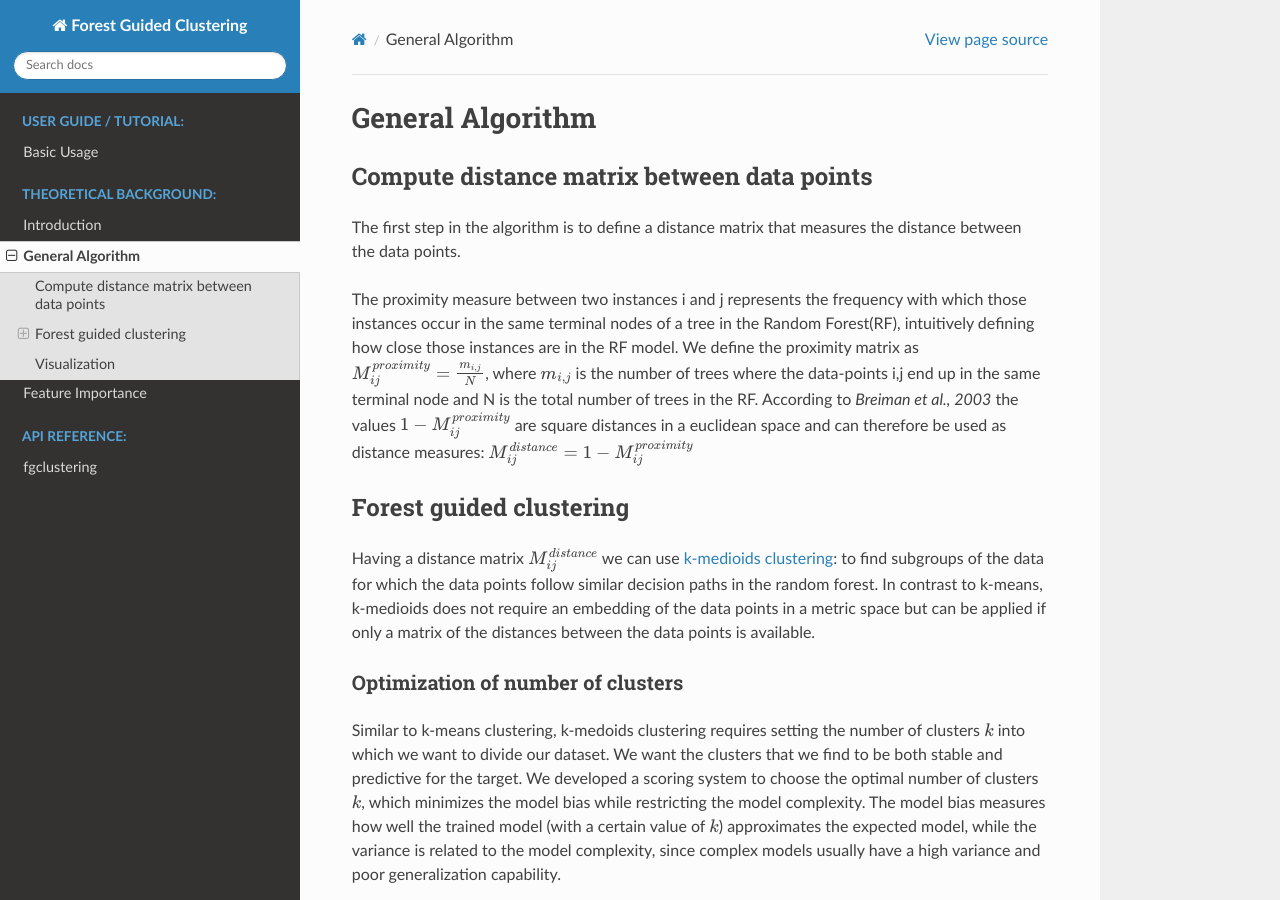
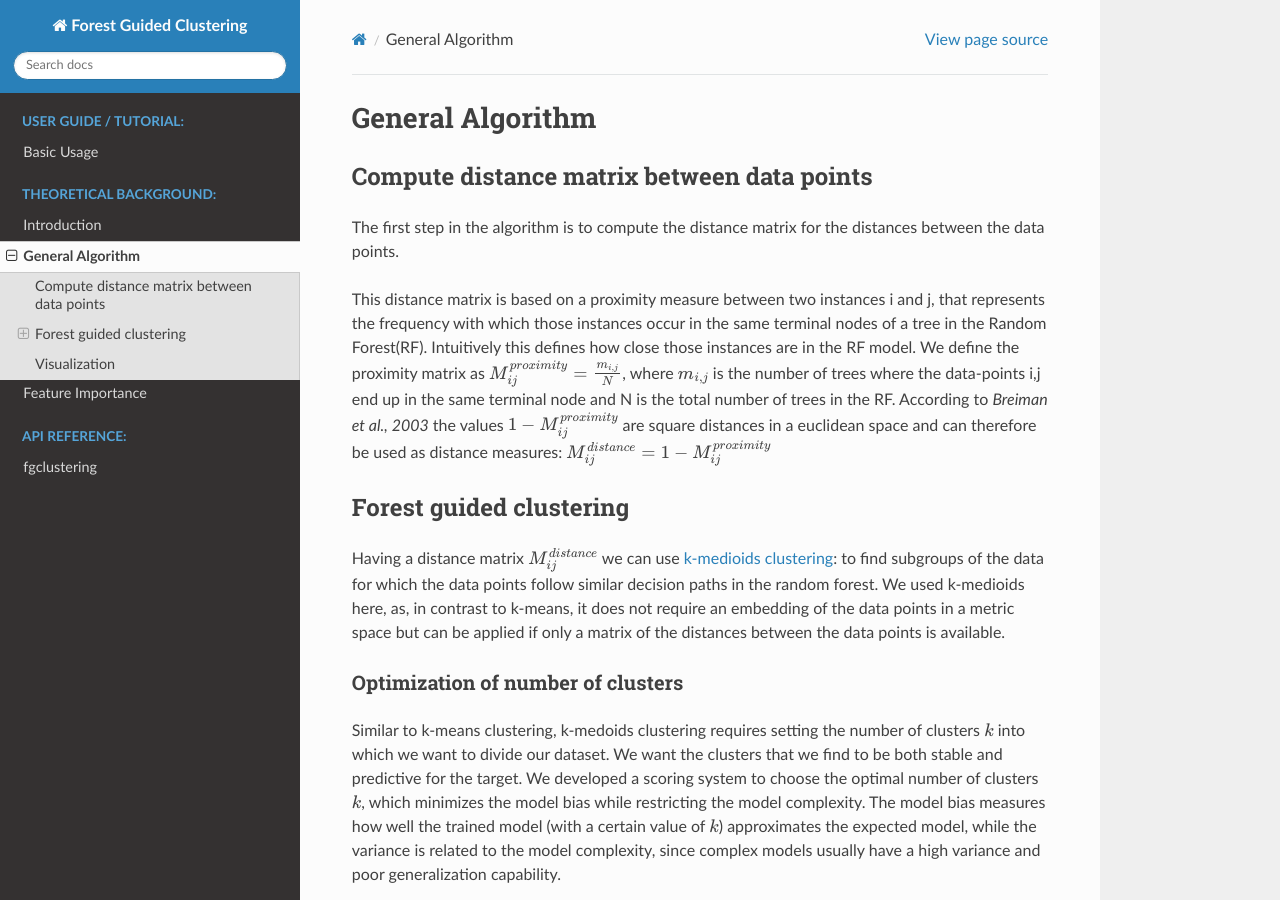
Before and after one commit to HelmholtzAI-Consultants-Munich/fg-clustering, a Sphinx documentation site: the page built from docs/source/general_algorithm.rst, in a window 1280 px wide and 900 px high. Built offline with Sphinx 7.4.7 and the Read the Docs theme 2.0.0, drawn with Linux system fonts in a browser that asks for light colours; pages that are not in the unit, such as notebooks, are missing from menus.

Commit message:
Update general_algorithm.rst

```diff
--- a/docs/source/general_algorithm.rst
+++ b/docs/source/general_algorithm.rst
@@ -3,11 +3,11 @@ General Algorithm
 
 Compute distance matrix between data points
 --------------------------------------------
-The first step in the algorithm is to define a distance matrix that measures the distance between the data points.
+The first step in the algorithm is to compute the distance matrix for the distances between the data points.
 
-The proximity measure between two instances i and j represents the
+This distance matrix is based on a proximity measure between two instances i and j, that represents the
 frequency with which those instances occur in the same terminal nodes of a
-tree in the Random Forest(RF), intuitively defining how close those instances are in the RF
+tree in the Random Forest(RF). Intuitively this defines how close those instances are in the RF
 model.
 We define the proximity matrix as :math:`M^{proximity}_{ij} = \frac{m_{i,j}}{N}`, where :math:`m_{i,j}` is the number of trees where the data-points i,j end up in the same terminal node and N is the total number of trees in the RF.
 According to *Breiman et al., 2003* the values :math:`1-M^{proximity}_{ij}` are square distances in a euclidean space and can therefore be used as distance measures:
@@ -18,7 +18,7 @@ Forest guided clustering
 ------------------------
 Having a distance matrix :math:`M^{distance}_{ij}` we can use  `k-medioids clustering <https://en.wikipedia.org/wiki/K-medoids>`_:
 to find subgroups of the data for which the data points follow similar decision paths in the random forest.
-In contrast to k-means, k-medioids does not require an embedding of the data points in a metric space
+We used k-medioids here, as, in contrast to k-means, it does not require an embedding of the data points in a metric space
 but can be applied if only a matrix of the distances between the data points is available.
 
 Optimization of number of clusters
```
